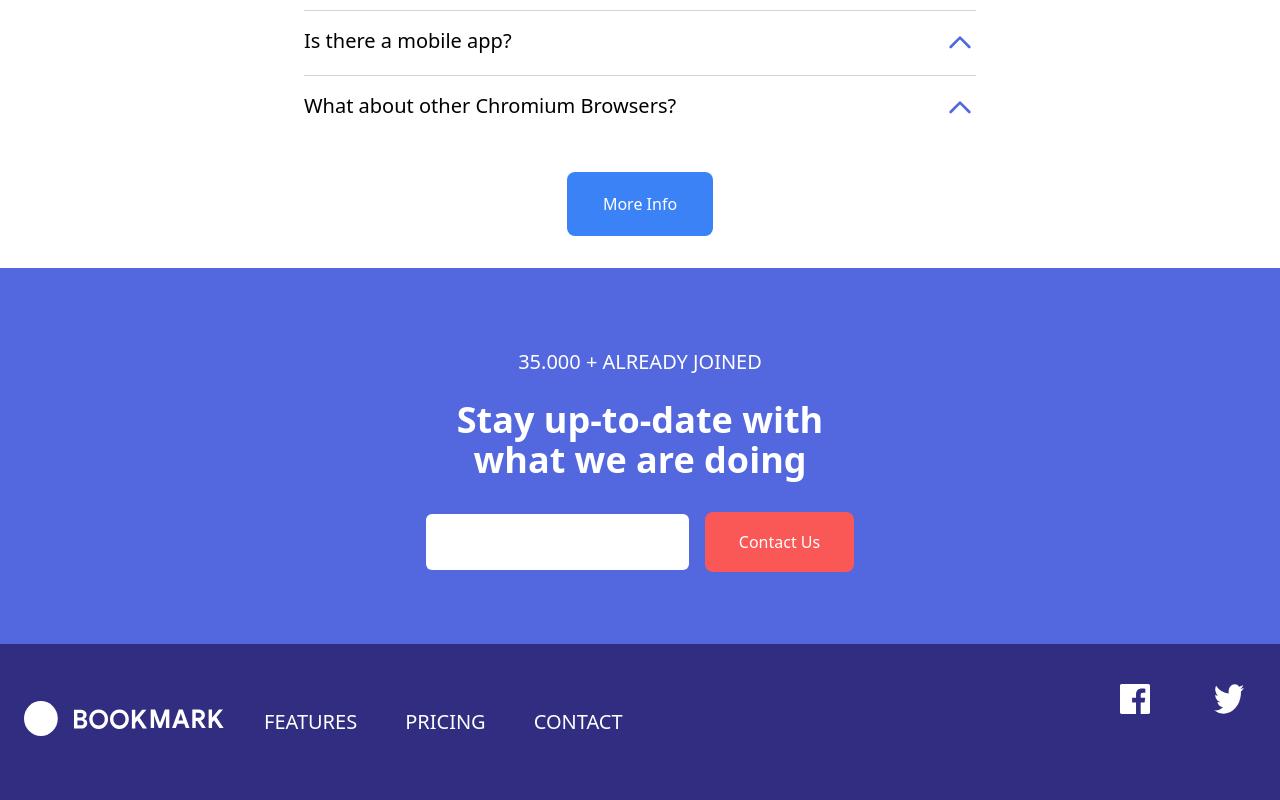
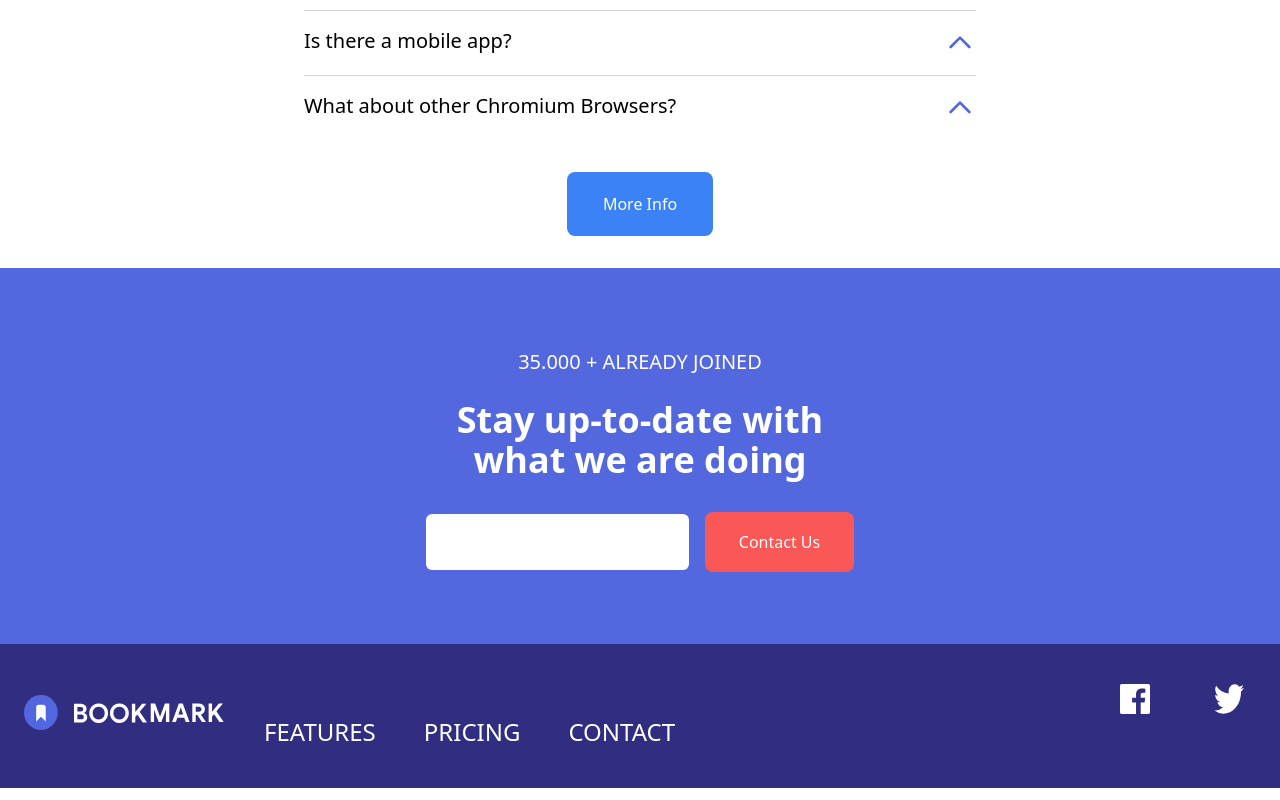
Before and after one commit to joelmatiasduran/landing-tmia, a Next.js app: page / in a window 1280 px wide. Shown: the part 3165-3965 px from the top of the page. Built offline with nearby package versions, Linux system fonts and the light colour scheme.

Commit message:
Image footer changed

```diff
--- a/components/Footer.tsx
+++ b/components/Footer.tsx
@@ -27,14 +27,14 @@ const Footer: React.FC = () => {
                     height="35"
                   />
                 </a>
-                <div className="flex flex-col md:flex-row p-4 text-xl items-center justify-center">
-                  <a className="py-6 md:py-auto px-6 cursor-pointer hover:text-soft-red duration-300">
+                <div className="flex flex-col md:flex-row p-4 text-2xl items-center justify-center">
+                  <a className="pt-8 md:py-auto px-6 cursor-pointer hover:text-soft-red duration-300">
                     FEATURES
                   </a>
-                  <a className="py-6 md:py-auto px-6 cursor-pointer hover:text-soft-red duration-300">
+                  <a className="pt-8 md:py-auto px-6 cursor-pointer hover:text-soft-red duration-300">
                     PRICING
                   </a>
-                  <a className="py-6 md:py-auto px-6 cursor-pointer hover:text-soft-red duration-300">
+                  <a className="pt-8 md:py-auto px-6 cursor-pointer hover:text-soft-red duration-300">
                     CONTACT
                   </a>
                 </div>
```
Also changed, not shown: public/images/logo-bookmarktwo.svg.
